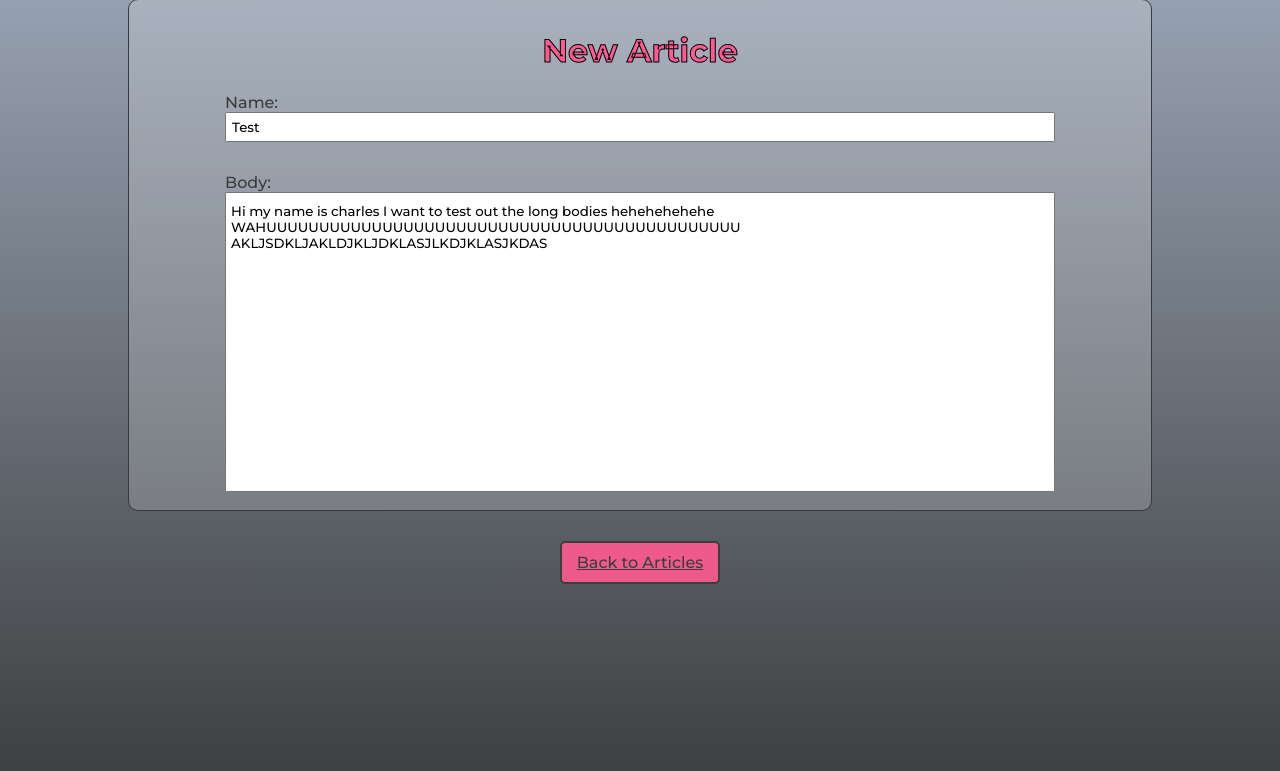
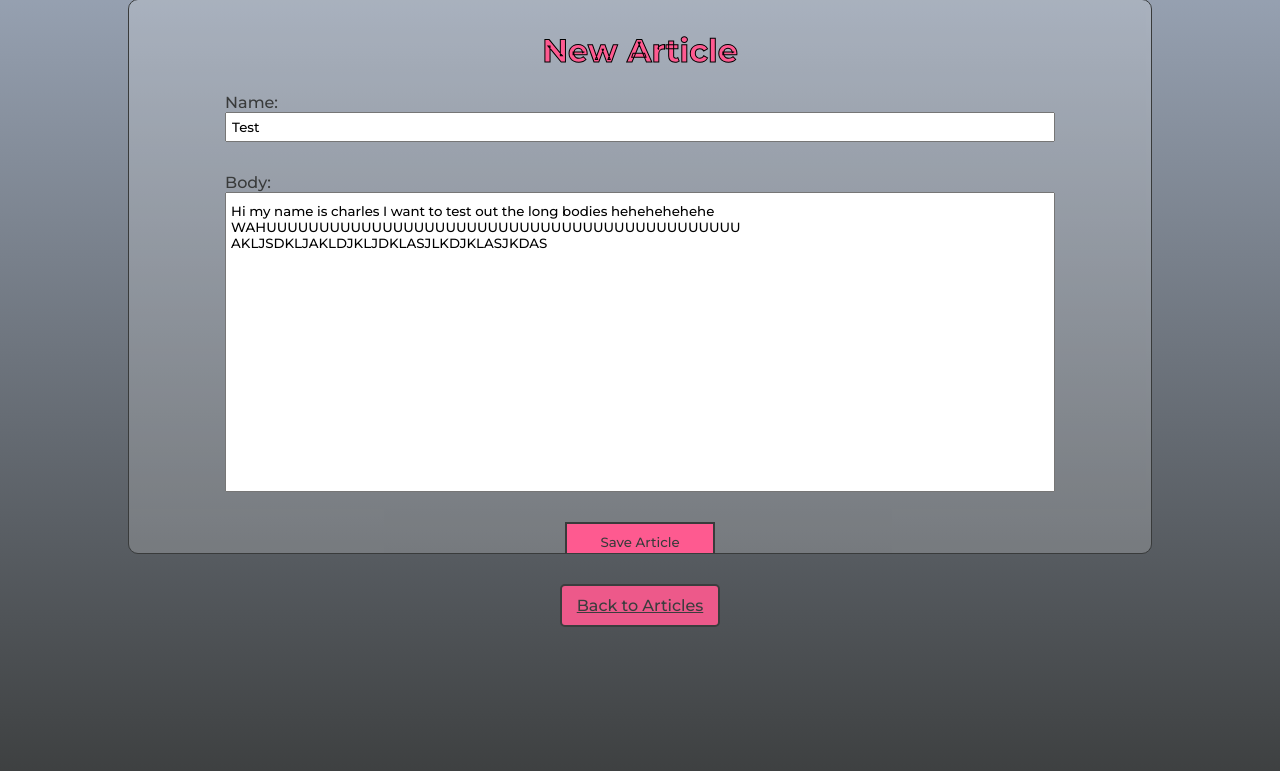
Before and after one commit to charlessamoy2/blog, a Rails app: template app/views/articles/new.html.erb in a window 1280 px wide. Shown: the part 39-810 px from the top of the page. Run offline with Rails 7, Linux system fonts and the light colour scheme; the template is opened without the code that fills it, so the values that code supplies are empty; data comes from the database, SQL or seed files in the repository; style sheets or scripts are compiled from the project's sources.

Commit message:
minor changes in styling

```diff
--- a/app/assets/stylesheets/style.css
+++ b/app/assets/stylesheets/style.css
@@ -129,7 +129,7 @@
 
 form {
     width: 80vw;
-    height: 60vh;
+    height: 65vh;
     margin: auto;
     padding: 10px 50px;
     border: 1px solid #393B3B;
```
Also changed, not shown: 1 other file.
